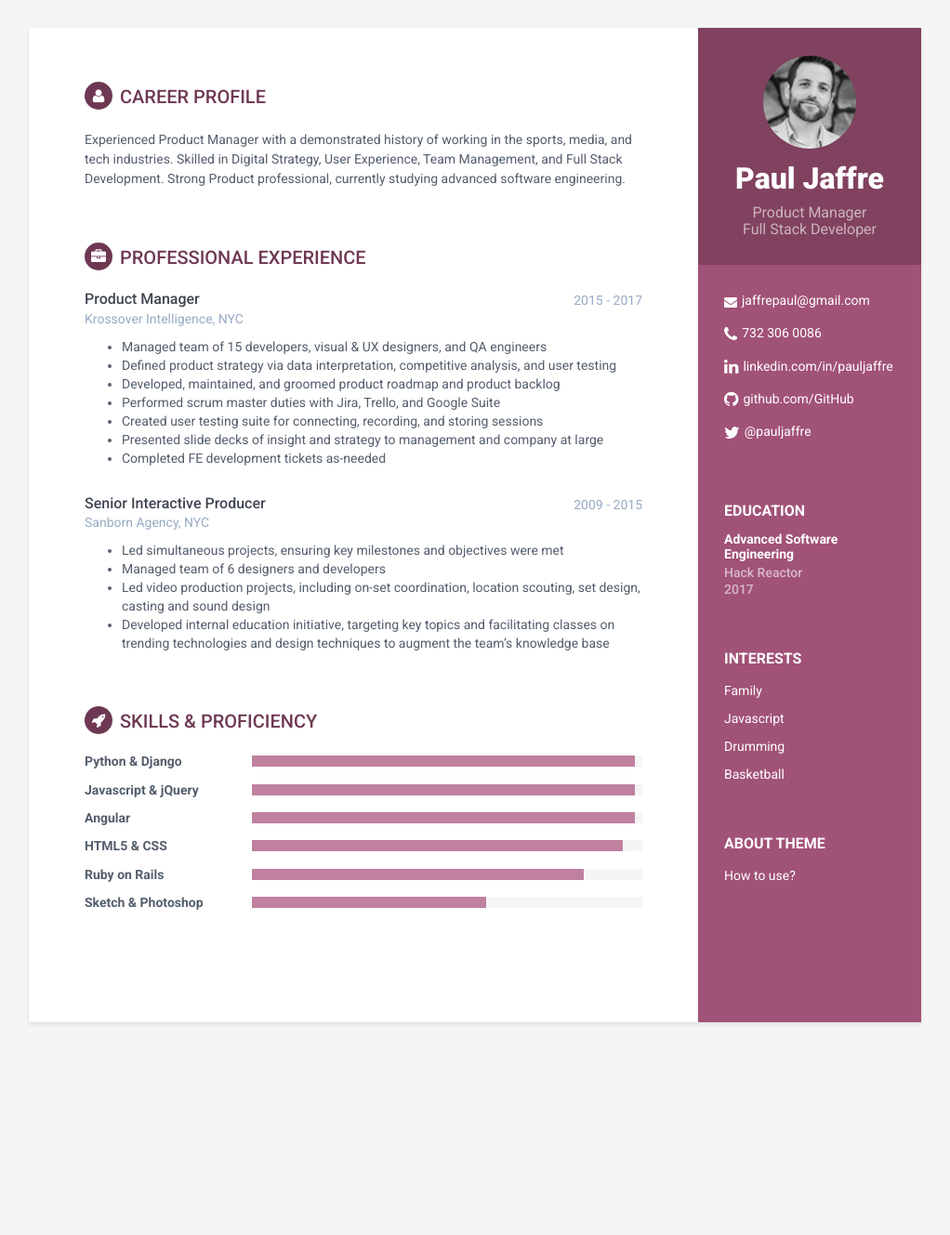
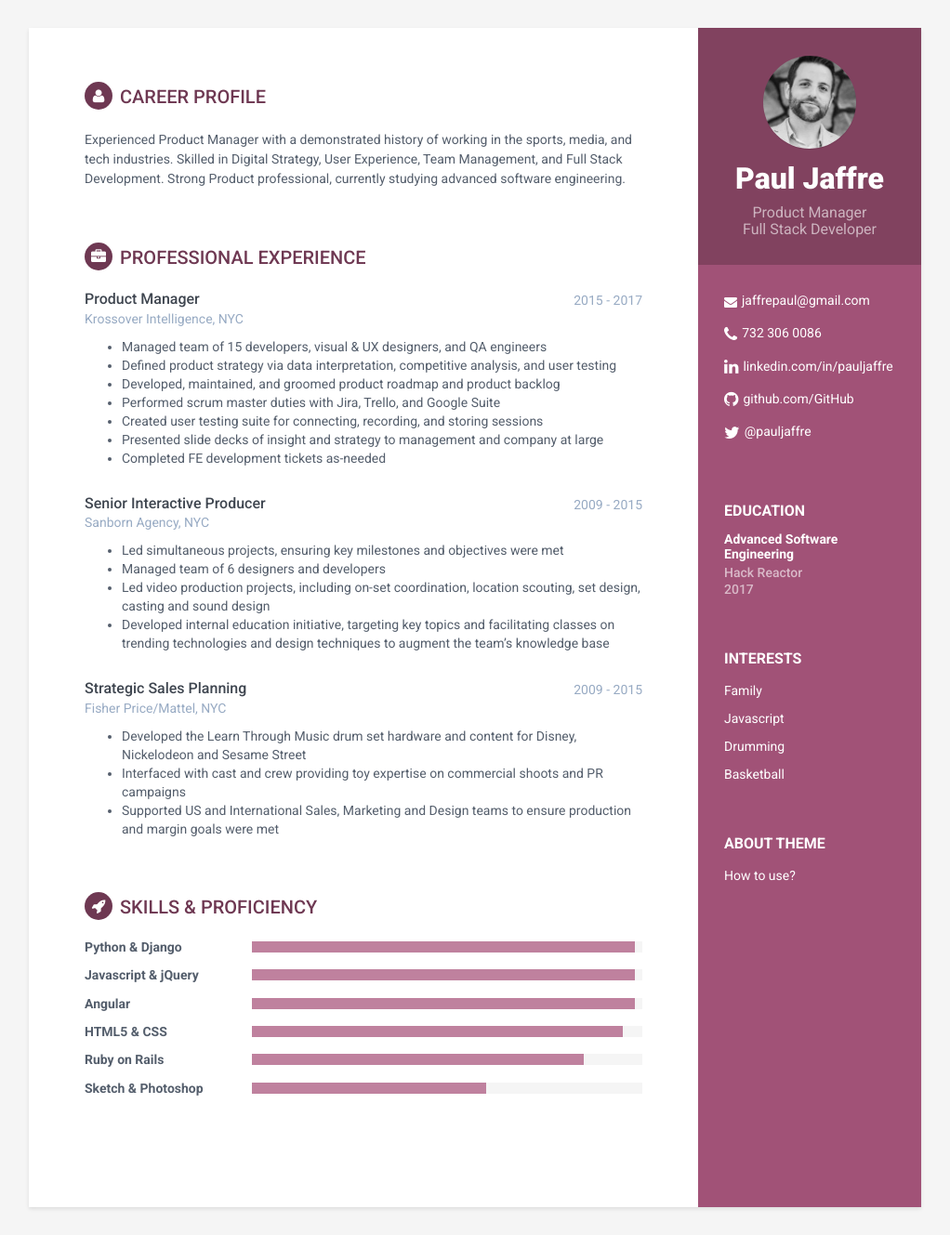
Before and after one commit to jaffrepaul/jaffrepaul.github.io, a Jekyll site: the page built from index.html, in a window 1280 px wide. Shown: the whole page at 93% size, without its empty margins (129-1151 px from the left). Built offline with Jekyll 4.4.1, drawn with Linux system fonts in a browser that asks for light colours; before the commit the page ends 1130 px from its top, so only the background shows below that.

Commit message:
added FP experience

```diff
--- a/_includes/experience.html
+++ b/_includes/experience.html
@@ -56,4 +56,21 @@
                     </div><!--//details-->
                 </div><!--//item-->
 
+                <div class="item">
+                    <div class="meta">
+                        <div class="upper-row">
+                            <h3 class="job-title">Strategic Sales Planning</h3>
+                            <div class="time">2009 - 2015</div>
+                        </div><!--//upper-row-->
+                        <div class="company">Fisher Price/Mattel, NYC</div>
+                    </div><!--//meta-->
+                    <div class="details">
+                      <ul>
+                        <li>Developed the Learn Through Music drum set hardware and content for Disney, Nickelodeon and Sesame Street</li>
+                        <li>Interfaced with cast and crew providing toy expertise on commercial shoots and PR campaigns</li>
+                        <li>Supported US and International Sales, Marketing and Design teams to ensure production and margin goals were met</li>
+                      </ul>
+                    </div><!--//details-->
+                </div><!--//item-->
+
             </section><!--//section-->
```
Also changed, not shown: 1 other file.
